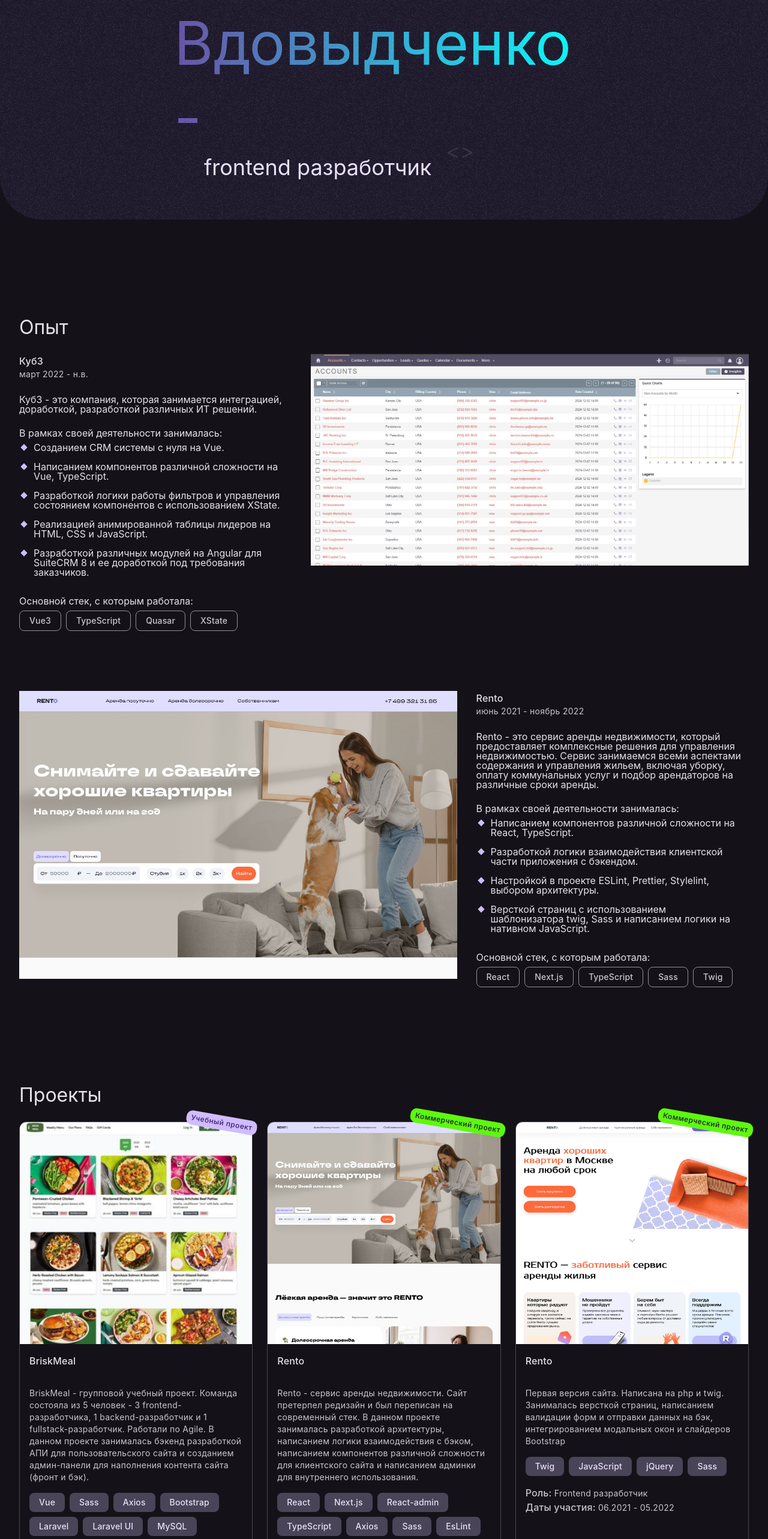
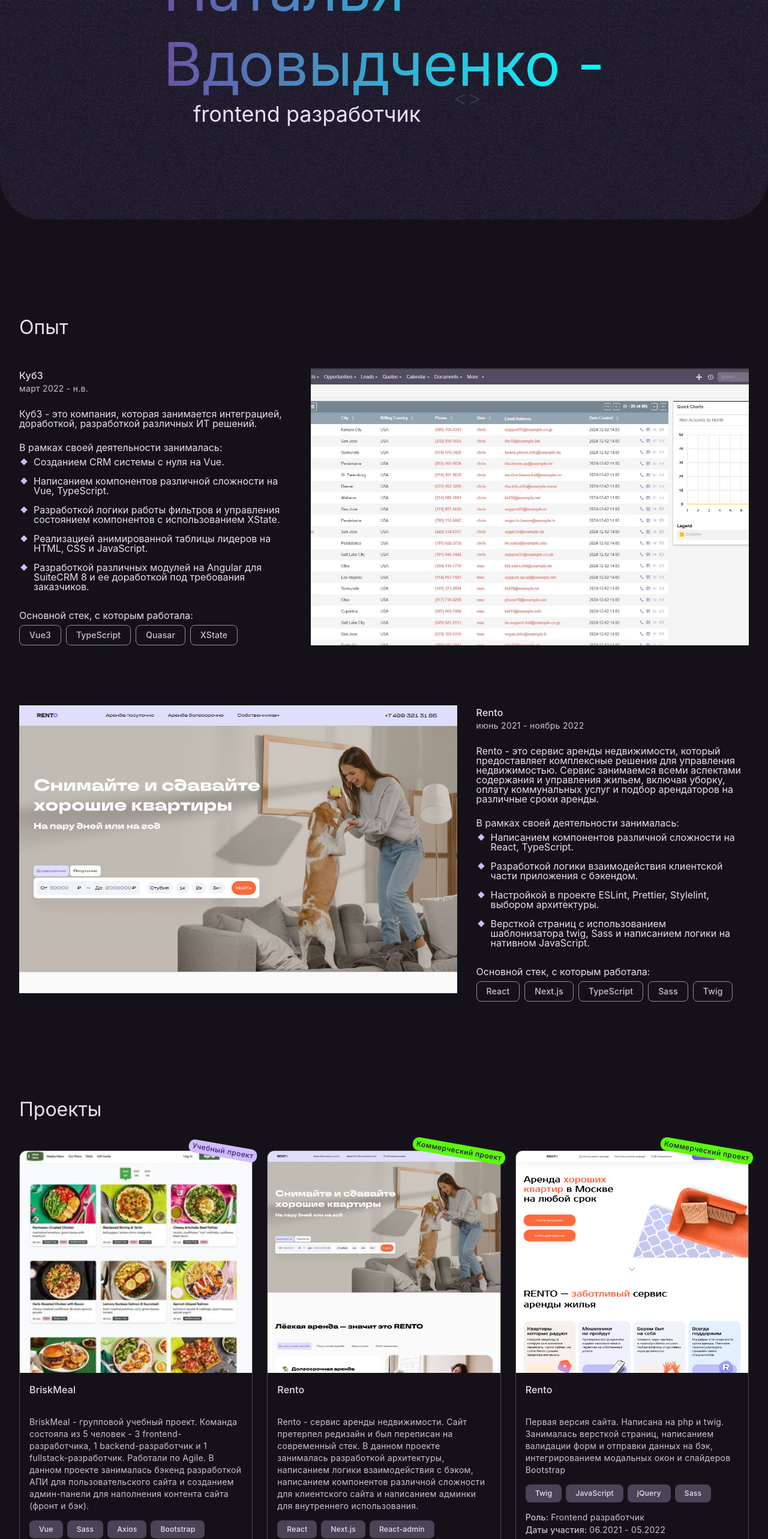
Before and after one commit to natalya-vd/portfolio, a React (Vite) app: page / in a window 1280 px wide. Shown: the part 234-2800 px from the top of the page at 60% size. Built offline with nearby package versions, Linux system fonts and the light colour scheme.

Commit message:
add desktop adaptive

```diff
--- a/src/components/company/Company.module.css
+++ b/src/components/company/Company.module.css
@@ -33,7 +33,8 @@
 
 .img {
   width: 100%;
-  height: auto;
+  height: 100%;
   display: block;
-  object-fit: contain;
+  object-fit: cover;
+  object-position: top;
 }
--- a/src/components/marquee-skills/MarqueeSkills.module.css
+++ b/src/components/marquee-skills/MarqueeSkills.module.css
@@ -4,7 +4,7 @@
   flex-direction: column;
   gap: var(--spacing-xl);
   justify-content: center;
-  width: 500px;
+  max-width: 700px;
   overflow: hidden;
 }
 
@@ -20,12 +20,12 @@
 }
 
 .wrapper::before {
-  left: 0;
+  left: -4px;
   transform: rotateZ(180deg);
 }
 
 .wrapper:after {
-  right: 0;
+  right: -4px;
 }
 
 .marquee-container {
--- a/src/index.css
+++ b/src/index.css
@@ -7,11 +7,11 @@
 }
 
 :root {
-  --spacing-sm: 4px;
-  --spacing-md: 8px;
-  --spacing-l: 16px;
-  --spacing-xl: 24px;
-  --spacing-xxl: 32px;
+  --spacing-sm: 0.25em;
+  --spacing-md: 0.5em;
+  --spacing-l: 1em;
+  --spacing-xl: 1.5em;
+  --spacing-xxl: 2em;
 }
 
 :root {
@@ -110,6 +110,19 @@ body {
   margin: 0;
   background-color: var(--surface);
   color: var(--on-surface);
+  font-size: 14px;
+}
+
+@media (min-width: 599px) {
+  body {
+    font-size: 16px;
+  }
+}
+
+@media (min-width: 1899px) {
+  body {
+    font-size: 24px;
+  }
 }
 
 a {
@@ -140,7 +153,6 @@ input {
 }
 
 .container {
-  max-width: 1400px;
   margin: 0 auto;
   padding: 0 var(--spacing-xxl);
 }
@@ -159,98 +171,98 @@ input {
 /* Типографика */
 .typography-display-large {
   font-weight: 400;
-  font-size: 57px;
+  font-size: 3.56em;
   line-height: 112%;
   letter-spacing: 0em;
 }
 
 .typography-display-medium {
   font-weight: 400;
-  font-size: 45px;
+  font-size: 2.81em;
   line-height: 116%;
 }
 
 .typography-display-small {
   font-weight: 400;
-  font-size: 36px;
+  font-size: 2.25em;
   line-height: 122%;
 }
 
 .typography-headline-large {
   font-weight: 400;
-  font-size: 32px;
+  font-size: 2em;
   line-height: 125%;
 }
 
 .typography-headline-medium {
   font-weight: 400;
-  font-size: 28px;
+  font-size: 1.75em;
   line-height: 129%;
 }
 
 .typography-headline-small {
   font-weight: 400;
-  font-size: 24px;
+  font-size: 1.5em;
   line-height: 133%;
 }
 
 .typography-title-large {
   font-weight: 400;
-  font-size: 22px;
+  font-size: 1.38em;
   line-height: 127%;
 }
 
 .typography-title-medium {
   font-weight: 500;
-  font-size: 16px;
+  font-size: 1em;
   line-height: 150%;
   letter-spacing: 0.01em;
 }
 
 .typography-title-small {
   font-weight: 500;
-  font-size: 14px;
+  font-size: 0.875em;
   line-height: 143%;
   letter-spacing: 0.01em;
 }
 
 .typography-label-large {
   font-weight: 500;
-  font-size: 14px;
+  font-size: 0.875em;
   line-height: 143%;
   letter-spacing: 0.01em;
 }
 
 .typography-label-medium {
   font-weight: 500;
-  font-size: 12px;
+  font-size: 0.75em;
   line-height: 133%;
   letter-spacing: 0.04em;
 }
 
 .typography-label-small {
   font-weight: 500;
-  font-size: 11px;
+  font-size: 0.688em;
   line-height: 145%;
   letter-spacing: 0.05em;
 }
 
 .typography-body-large {
   font-weight: 400;
-  font-size: 16px;
+  font-size: 1em;
   line-height: 150%;
   letter-spacing: 0.03em;
 }
 
 .typography-body-medium {
   font-weight: 400;
-  font-size: 14px;
+  font-size: 0.875em;
   line-height: 143%;
   letter-spacing: 0.02em;
 }
 
 .typography-body-small {
   font-weight: 400;
-  font-size: 12px;
+  font-size: 0.75em;
   line-height: 133%;
 }
--- a/src/layouts/main-layout/MainLayout.module.css
+++ b/src/layouts/main-layout/MainLayout.module.css
@@ -9,7 +9,7 @@
   top: 0;
   left: 0;
   z-index: var(--z-index-level-1);
-  height: 60px;
+  height: 3.75em;
   width: 100%;
   backdrop-filter: blur(8px);
 }
--- a/src/pages/home/About.module.css
+++ b/src/pages/home/About.module.css
@@ -4,7 +4,7 @@
 
 .content {
   display: grid;
-  grid-template-columns: auto 600px;
+  grid-template-columns: auto 35%;
   gap: var(--spacing-l);
 }
 
--- a/src/pages/home/Home.module.css
+++ b/src/pages/home/Home.module.css
@@ -1,8 +1,10 @@
 .main-section {
+  display: flex;
+  flex-direction: column;
+  justify-content: center;
   min-height: calc(100vh - 200px);
-  margin-top: -60px;
+  margin-top: -3.75em;
   margin-bottom: 160px;
-  padding-top: 120px;
   color: var(--secondary-fixed);
   background-color: var(--on-secondary-fixed);
   border-radius: 0 0 70px 70px;
@@ -10,13 +12,12 @@
 }
 
 .main-section__wrapper {
-  width: 700px;
   padding: 0;
 }
 
 .main-section__title {
-  font-size: 100px;
-  line-height: 124px;
+  font-size: 6.25em;
+  line-height: 1.25em;
   background-image: linear-gradient(to left, #00ffff,  #6750A4);
   color: transparent;
   background-clip: text;
--- a/src/pages/home/Projects.module.css
+++ b/src/pages/home/Projects.module.css
@@ -1,5 +1,6 @@
 .projects {
   display: grid;
-  grid-template-columns: 1fr 1fr 1fr;
+  grid-template-columns: repeat(3, min(calc(100% / 3 - 2 / 3* var(--spacing-xl)), 700px));
+  justify-content: center;
   gap: var(--spacing-xl);
 }
--- a/src/shared/button/Button.module.css
+++ b/src/shared/button/Button.module.css
@@ -7,11 +7,6 @@
   cursor: pointer;
   border: 0;
   outline: 0;
-
-  font-weight: 500;
-  font-size: 14px;
-  line-height: 143%;
-  letter-spacing: 0.01em;
   text-align: center;
 }
 
--- a/src/shared/button/Button.tsx
+++ b/src/shared/button/Button.tsx
@@ -21,7 +21,7 @@ export const Button = forwardRef(
     return (
       href ? (
         <a
-          className={classNames(classes, styles.container, styles.state, className)}
+          className={classNames(classes, styles.container, styles.state, className, 'typography-label-large')}
           href={href}
           ref={ref as Ref<HTMLAnchorElement>}
           {...props}
@@ -31,7 +31,7 @@ export const Button = forwardRef(
       )
         : (
           <button
-            className={classNames(classes, styles.container, className)}
+            className={classNames(classes, styles.container, className, 'typography-label-large')}
             ref={ref as Ref<HTMLButtonElement>}
             {...props}
           >
--- a/src/shared/list/ListItem.module.css
+++ b/src/shared/list/ListItem.module.css
@@ -10,7 +10,7 @@
 .marker::before {
   content: '';
   position: absolute;
-  top: 12px;
+  top: 0.75em;
   left: 4px;
   width: 8px;
   height: 8px;
```
